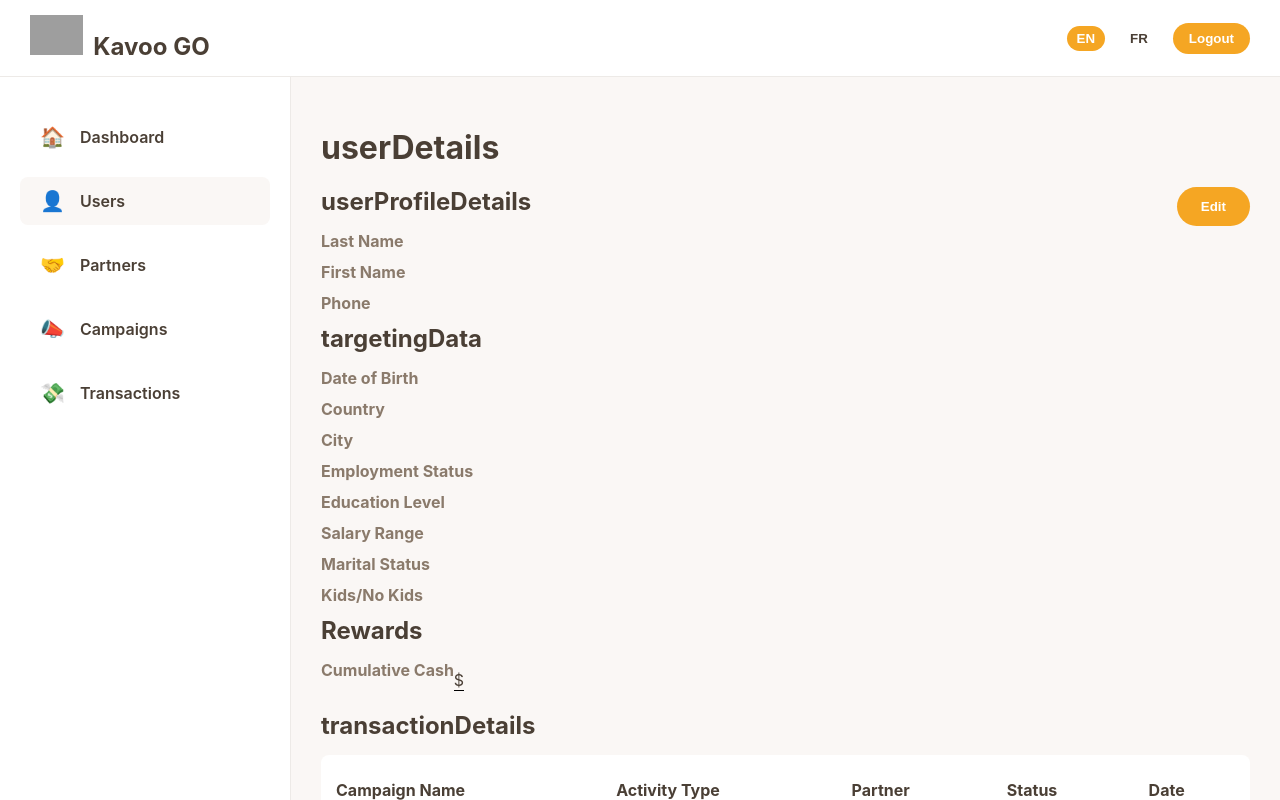
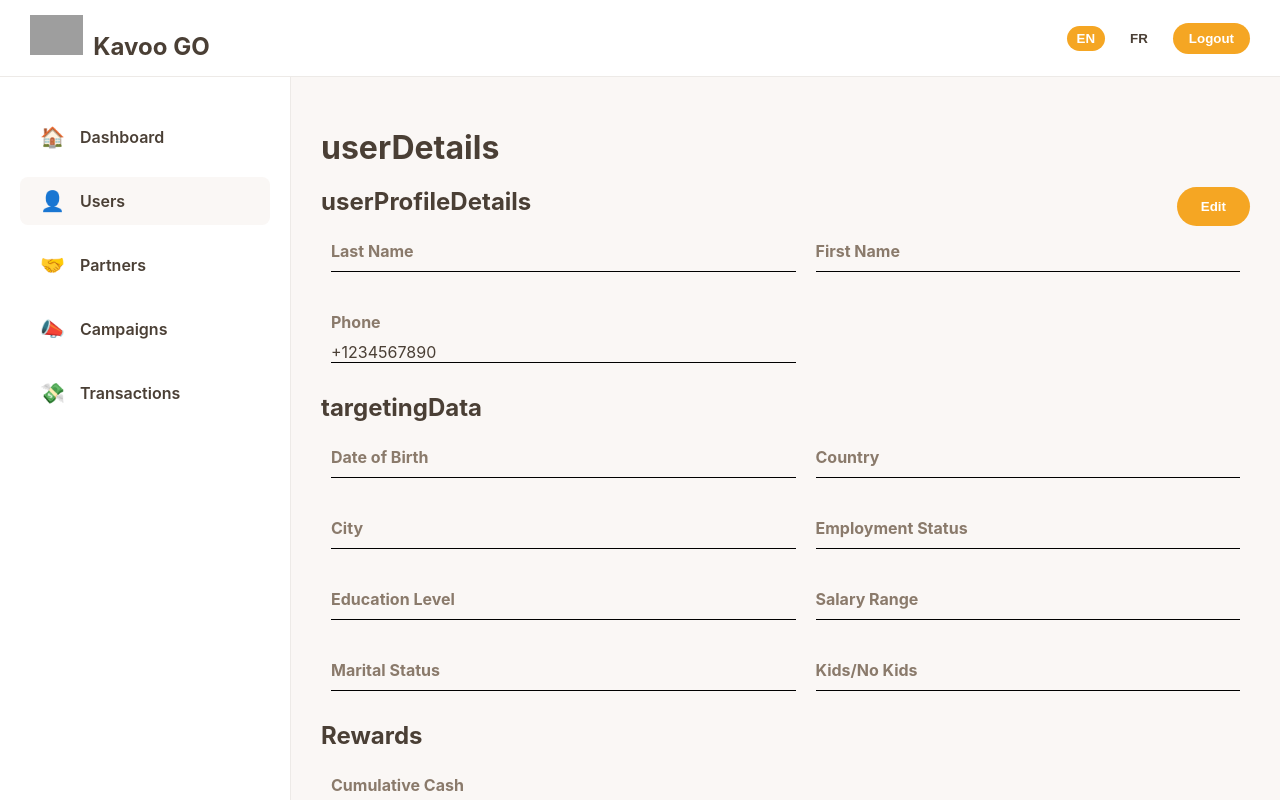
Before and after one commit to devstrike321/kavoogofrontend, a React (Create React App) app: page /users/1 in a window 1280 px wide. Shown: the top 800 px of the page. Built offline with nearby package versions, Linux system fonts and the light colour scheme; no server answers; sample sign-in values are in the browser's storage; grey boxes are pictures that could not be loaded.

Commit message:
waiting review

```diff
--- a/public/index.html
+++ b/public/index.html
@@ -14,7 +14,6 @@
       manifest.json provides metadata used when your web app is installed on a
       user's mobile device or desktop. See https://developers.google.com/web/fundamentals/web-app-manifest/
     -->
-    <link rel="manifest" href="%PUBLIC_URL%/manifest.json" />
     <!--
       Notice the use of %PUBLIC_URL% in the tags above.
       It will be replaced with the URL of the `public` folder during the build.
--- a/src/App.css
+++ b/src/App.css
@@ -238,6 +238,7 @@ button.secondary {
 
 .search-bar {
   width: 100%;
+  margin-right: 20px;
   padding: 12px;
   margin-bottom: 20px;
   border: 1px solid #EDEAE7;
--- a/src/components/TeamMembersList.tsx
+++ b/src/components/TeamMembersList.tsx
@@ -44,7 +44,7 @@ const TeamMembersList: React.FC = () => {
               <td>{member.email}</td>
               <td>{member.role}</td>
               <td><span className={`status-badge status-${member.status?.toLowerCase() || 'active'}`}>{t(member.status?.toLowerCase() || 'active')}</span></td>
-              <td onClick={() => navigate(`/team-members/edit/${member._id}`)}>{t('edit')}</td>
+              <td><button className = "primary" onClick={() => navigate(`/team-members/edit/${member._id}`)}>{t('edit')}</button></td>
             </tr>
           ))}
         </tbody>
--- a/src/components/UserDetails.tsx
+++ b/src/components/UserDetails.tsx
@@ -1,19 +1,24 @@
-import React, { useEffect, useState } from 'react';
-import { useTranslation } from 'react-i18next';
-import { useParams, useNavigate } from 'react-router-dom';
-import axios from 'axios';
-import { getToken } from '../utils/auth';
+import React, { useEffect, useState } from "react";
+import { useTranslation } from "react-i18next";
+import { useParams, useNavigate } from "react-router-dom";
+import axios from "axios";
+import { getToken } from "../utils/auth";
 
 const UserDetails: React.FC = () => {
   const { t } = useTranslation();
   const { id } = useParams<{ id: string }>();
-  const [user, setUser] = useState<any>({ targetingData: {}, transactions: [] });
+  const [user, setUser] = useState<any>({
+    targetingData: {},
+    transactions: [],
+  });
   const navigate = useNavigate();
 
   useEffect(() => {
     const fetchUser = async () => {
       try {
-        const res = await axios.get(`/api/admins/users/${id}`, { headers: { Authorization: `Bearer ${getToken()}` } });
+        const res = await axios.get(`/api/admins/users/${id}`, {
+          headers: { Authorization: `Bearer ${getToken()}` },
+        });
         setUser(res.data);
       } catch (err) {
         console.error(err);
@@ -24,68 +29,102 @@ const UserDetails: React.FC = () => {
 
   return (
     <div>
-      <h1>{t('userDetails')}</h1>
-      <button onClick={() => navigate(`/users/edit/${id}`)} className="primary" style={{ float: 'right' }}>{t('edit')}</button>
-      <div className="section-title">{t('userProfileDetails')}</div>
+      <h1>{t("userDetails")}</h1>
+      <button
+        onClick={() => navigate(`/users/edit/${id}`)}
+        className="primary"
+        style={{ float: "right" }}
+      >
+        {t("edit")}
+      </button>
+      <div className="section-title">{t("userProfileDetails")}</div>
       <div className="detail-row">
-        <span className="detail-label">{t('lastName', { defaultValue: 'Last Name' })}</span>
-        <span className="detail-value">{user.lastName}</span>
+        <div className="flex-item-one">
+          <div className="detail-label">
+            {t("lastName", { defaultValue: "Last Name" })}
+          </div>
+          <div className="detail-value">{user.lastName || ''}</div>
+        </div>
+        <div className="flex-item-two">
+          <div className="detail-label">
+            {t("firstName", { defaultValue: "First Name" })}
+          </div>
+          <div className="detail-value">{user.firstName || ''}</div>
+        </div>
       </div>
       <div className="detail-row">
-        <span className="detail-label">{t('firstName', { defaultValue: 'First Name' })}</span>
-        <span className="detail-value">{user.firstName}</span>
+        <div className="flex-item-two">
+          <div className="detail-label">{t("phone")}</div>
+          <div className="detail-value">{user.phone || '+1234567890'}</div>
+        </div>
+      </div>
+      <div className="section-title">{t("targetingData")}</div>
+      <div className="detail-row">
+        <div className="flex-item-one">
+          <div className="detail-label">
+            {t("dateOfBirth", { defaultValue: "Date of Birth" })}
+          </div>
+          <div className="detail-value">{user.dateOfBirth || ''}</div>
+        </div>
+        <div className="flex-item-two">
+          <div className="detail-label">{t("country")}</div>
+          <div className="detail-value">{user.country || ''}</div>
+        </div>
       </div>
       <div className="detail-row">
-        <span className="detail-label">{t('phone')}</span>
-        <span className="detail-value">{user.phone}</span>
-      </div>
-      <div className="section-title">{t('targetingData')}</div>
-      <div className="detail-row">
-        <span className="detail-label">{t('dateOfBirth', { defaultValue: 'Date of Birth' })}</span>
-        <span className="detail-value">{user.targetingData.dateOfBirth}</span>
+        <div className="flex-item-one">
+          <div className="detail-label">{t("city")}</div>
+          <div className="detail-value">{user.city || ''}</div>
+        </div>
+        <div className="flex-item-two">
+          <div className="detail-label">{t("employmentStatus")}</div>
+          <div className="detail-value">
+            {user.employmentStatus || ''}
+          </div>
+        </div>
       </div>
       <div className="detail-row">
-        <span className="detail-label">{t('country')}</span>
-        <span className="detail-value">{user.targetingData.country}</span>
+        <div className="flex-item-one">
+          <div className="detail-label">{t("educationLevel")}</div>
+          <div className="detail-value">
+            {user.educationLevel || ''}
+          </div>
+        </div>
+        <div className="flex-item-two">
+          <div className="detail-label">{t("salaryRange")}</div>
+          <div className="detail-value">{user.salaryRange || ''}</div>
+        </div>
       </div>
       <div className="detail-row">
-        <span className="detail-label">{t('city')}</span>
-        <span className="detail-value">{user.targetingData.city}</span>
+        <div className="flex-item-one">
+          <div className="detail-label">{t("maritalStatus")}</div>
+          <div className="detail-value">
+            {user.maritalStatus || ''}
+          </div>
+        </div>
+        <div className="flex-item-two">
+          <div className="detail-label">{t("kidsNoKids")}</div>
+          <div className="detail-value">{user.kidsNoKids || ''}</div>
+        </div>
       </div>
+      <div className="section-title">{t("rewards")}</div>
       <div className="detail-row">
-        <span className="detail-label">{t('employmentStatus')}</span>
-        <span className="detail-value">{user.targetingData.employmentStatus}</span>
+        <div className="flex-item-two">
+          <div className="detail-label">
+            {t("cumulativeCash", { defaultValue: "Cumulative Cash" })}
+          </div>
+          <div className="detail-value">${user.rewards || ''}</div>
+        </div>
       </div>
-      <div className="detail-row">
-        <span className="detail-label">{t('educationLevel')}</span>
-        <span className="detail-value">{user.targetingData.educationLevel}</span>
-      </div>
-      <div className="detail-row">
-        <span className="detail-label">{t('salaryRange')}</span>
-        <span className="detail-value">{user.targetingData.salaryRange}</span>
-      </div>
-      <div className="detail-row">
-        <span className="detail-label">{t('maritalStatus')}</span>
-        <span className="detail-value">{user.targetingData.maritalStatus}</span>
-      </div>
-      <div className="detail-row">
-        <span className="detail-label">{t('kidsNoKids')}</span>
-        <span className="detail-value">{user.targetingData.kidsNoKids}</span>
-      </div>
-      <div className="section-title">{t('rewards')}</div>
-      <div className="detail-row">
-        <span className="detail-label">{t('cumulativeCash', { defaultValue: 'Cumulative Cash' })}</span>
-        <span className="detail-value">${user.rewards}</span>
-      </div>
-      <div className="section-title">{t('transactionDetails')}</div>
+      <div className="section-title">{t("transactionDetails")}</div>
       <table className="table">
         <thead>
           <tr>
-            <th>{t('campaignName')}</th>
-            <th>{t('activityType')}</th>
-            <th>{t('partner')}</th>
-            <th>{t('status')}</th>
-            <th>{t('date')}</th>
+            <th>{t("campaignName")}</th>
+            <th>{t("activityType")}</th>
+            <th>{t("partner")}</th>
+            <th>{t("status")}</th>
+            <th>{t("date")}</th>
           </tr>
         </thead>
         <tbody>
@@ -94,7 +133,13 @@ const UserDetails: React.FC = () => {
               <td>{tx.campaignName}</td>
               <td>{tx.activityType}</td>
               <td>{tx.partner}</td>
-              <td><span className={`status-badge status-${tx.status.toLowerCase()}`}>{t(tx.status.toLowerCase())}</span></td>
+              <td>
+                <div
+                  className={`status-badge status-${tx.status?.toLowerCase() || ''}`}
+                >
+                  {t(tx.status?.toLowerCase() || '')}
+                </div>
+              </td>
               <td>{tx.date}</td>
             </tr>
           ))}
```
